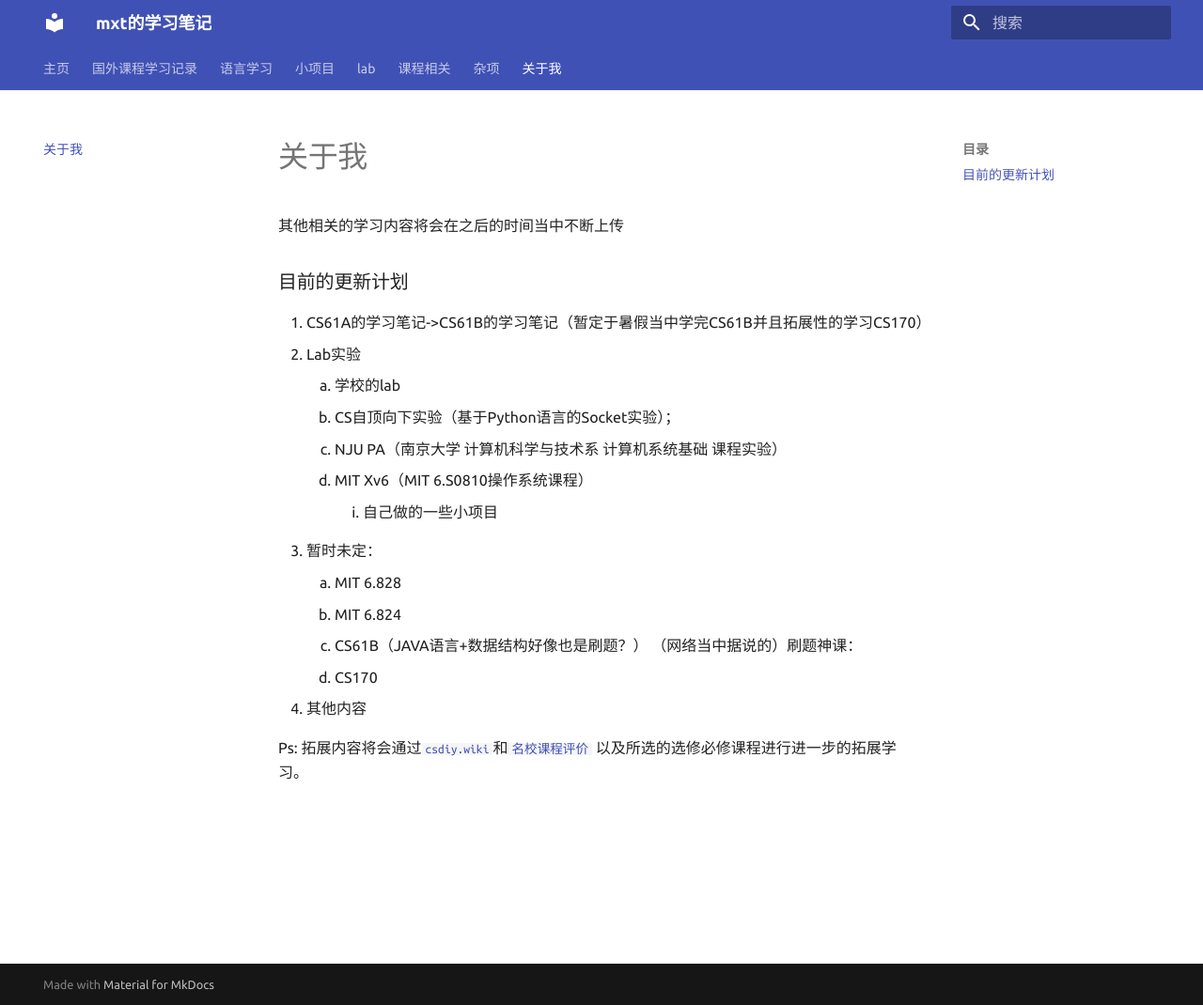
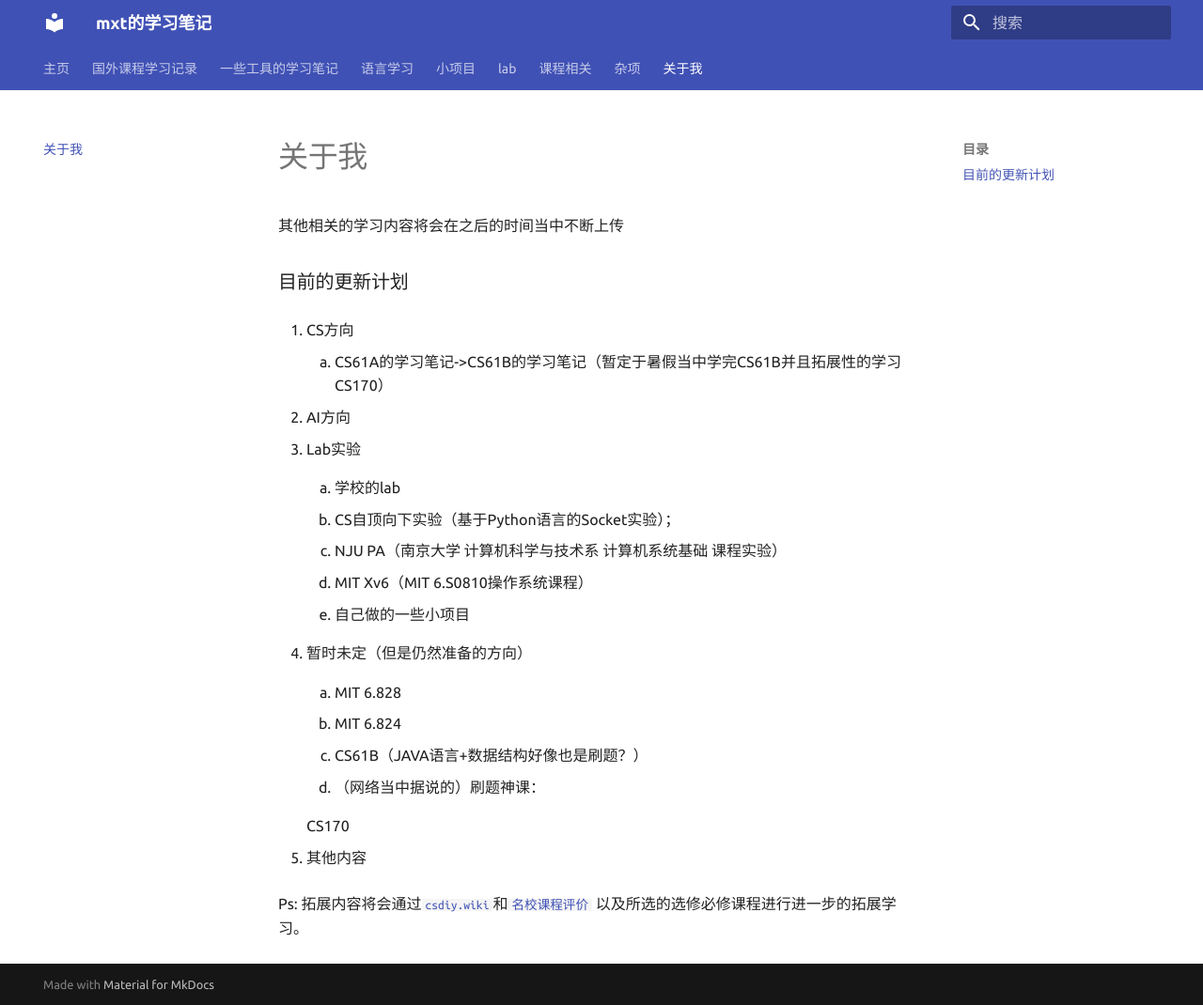
Before and after one commit to mxt1022/mxt1022.github.io, an MkDocs documentation site: the page built from docs/about.md, in a window 1280 px wide and 1070 px high. Shown: the whole window at 94% size. Built offline with MkDocs 1.6.1 and Material for MkDocs 9.7.7, drawn with Linux system fonts in a browser that asks for light colours.

Commit message:
Mathmatica

```diff
--- a/docs/about.md
+++ b/docs/about.md
@@ -1,19 +1,36 @@
 其他相关的学习内容将会在之后的时间当中不断上传
 
 ### 目前的更新计划
-1. CS61A的学习笔记->CS61B的学习笔记（暂定于暑假当中学完CS61B并且拓展性的学习CS170）
-2. Lab实验
+1. CS方向
+
+    1. CS61A的学习笔记->CS61B的学习笔记（暂定于暑假当中学完CS61B并且拓展性的学习CS170）
+
+2. AI方向
+
+3. Lab实验
+
     1. 学校的lab
+
     2. CS自顶向下实验（基于Python语言的Socket实验）；
+
     3. NJU PA（南京大学 计算机科学与技术系 计算机系统基础 课程实验）
+
     4. MIT Xv6（MIT 6.S0810操作系统课程）
-        5. 自己做的一些小项目
-3. 暂时未定：
-    6. MIT 6.828
-    7. MIT 6.824
-    8. CS61B（JAVA语言+数据结构好像也是刷题？）
-    （网络当中据说的）刷题神课：
-    1. CS170
-4. 其他内容
+
+    5. 自己做的一些小项目
+
+4. 暂时未定（但是仍然准备的方向）
+
+    1. MIT 6.828
+
+    2. MIT 6.824
+
+    3. CS61B（JAVA语言+数据结构好像也是刷题？）
+
+    4. （网络当中据说的）刷题神课：
+
+      CS170
+
+5. 其他内容
 
 Ps: 拓展内容将会通过[`csdiy.wiki`](https://csdiy.wiki/)和[`名校课程评价`](https://conanhujinming.github.io/comments-for-awesome-courses/index.html) 以及所选的选修必修课程进行进一步的拓展学习。
--- a/mkdocs.yml
+++ b/mkdocs.yml
@@ -7,6 +7,8 @@ nav:
     - CS相关:
       - CS61A: 'CS/CS61A/CS61A学习笔记.md'
       - CS61B: 'CS/CS61B/project 2.md'
+  - 一些工具的学习笔记:
+    - Mathematica: 'CS/tools/Mathematica.md'
   - 语言学习:
     - python学习相关:
       - py速成练习: 'Tutorial/py速成练习'
```
Also changed, not shown: docs/CS/tools/Mathematica.md (added, +4 -0 lines).
